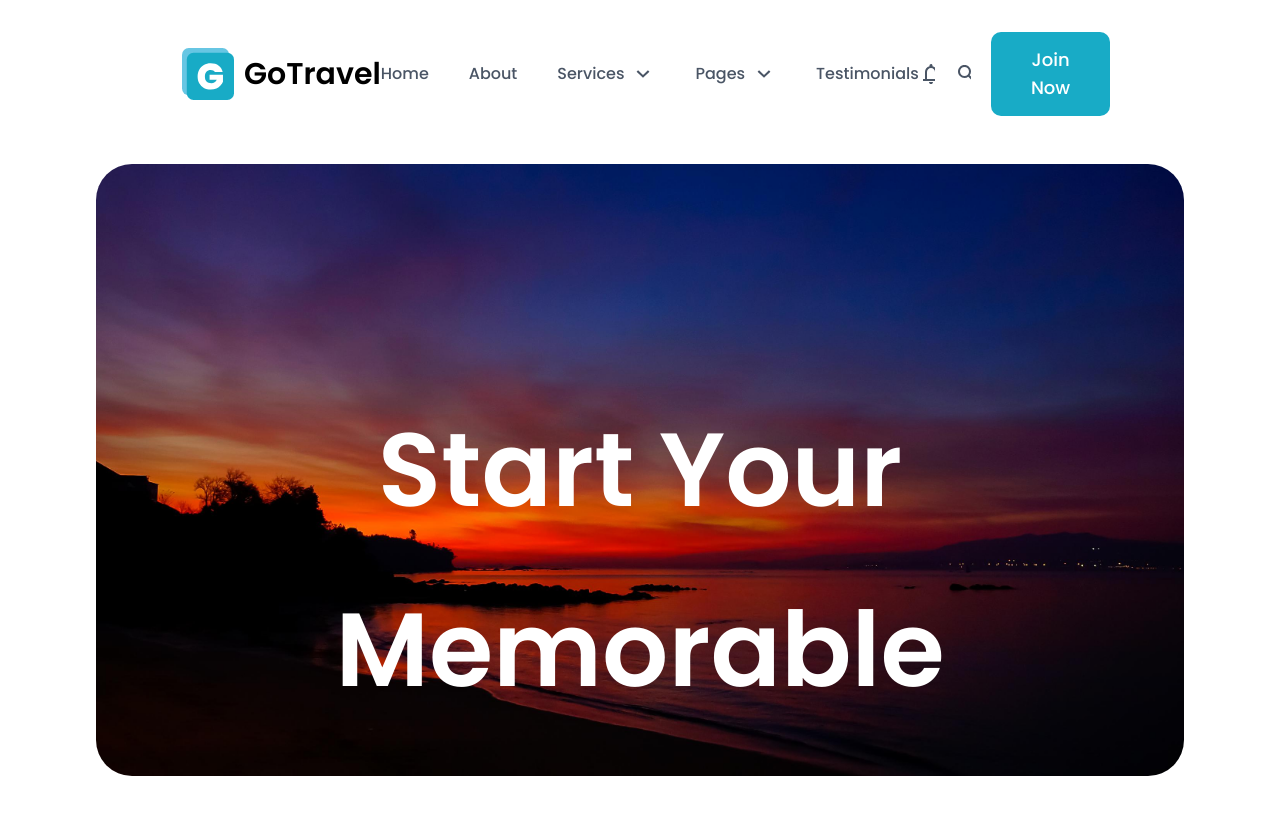
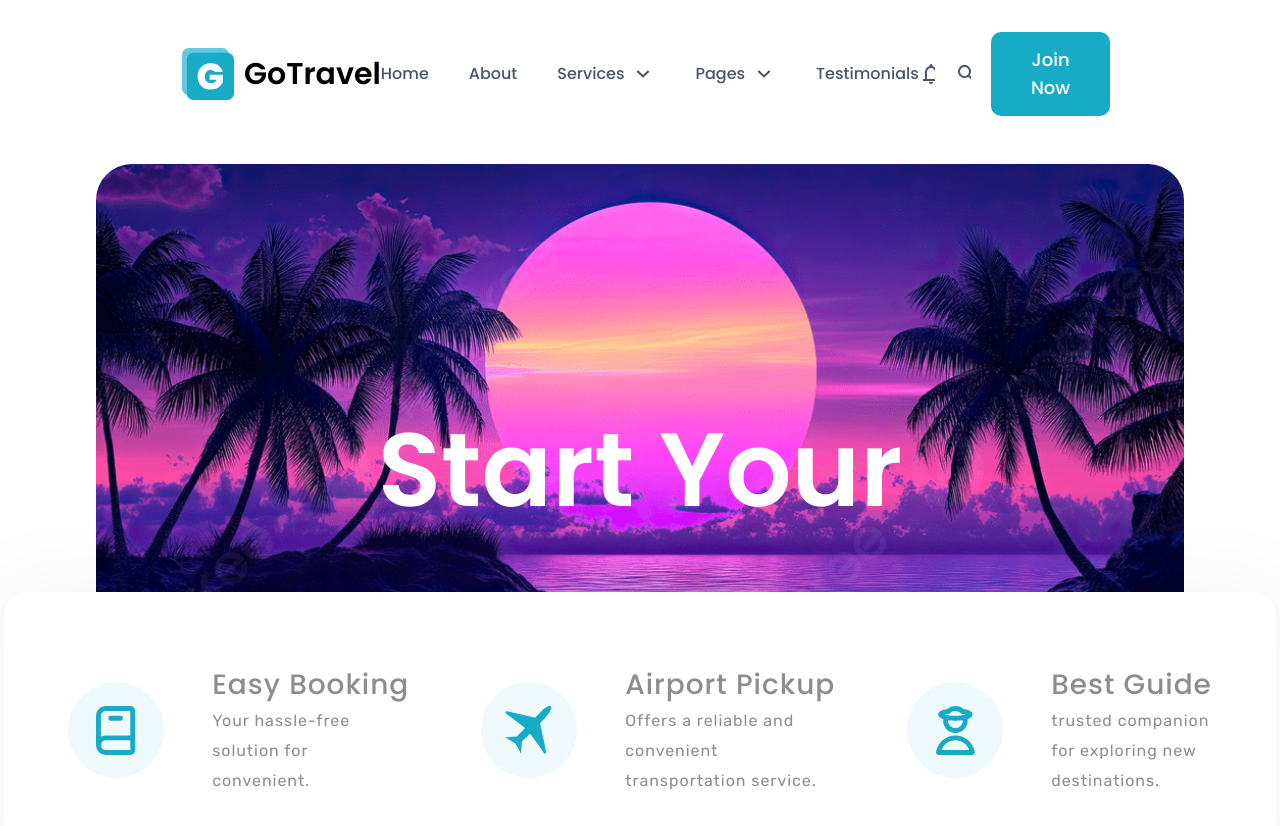
Before and after one commit to topgirl2410/Landing, a React (Vite) app: page / in a window 1280 px wide. Shown: the top 826 px of the page. Built offline with nearby package versions, Linux system fonts and the light colour scheme.

Commit message:
Hero Benefit Component

```diff
--- a/src/components/Hero/Hero.tsx
+++ b/src/components/Hero/Hero.tsx
@@ -4,8 +4,8 @@
 
 export default function Hero() {
     return (
-        <section className="relative m-auto max-w-[108rem]">
-            <div className="relative flex items-center justify-center rounded-[2.25rem] bg-[url('/public/playa.jpg')]
+        <section className="relative m-auto max-w-[108rem] pb-200">
+            <div className="relative flex items-center justify-center rounded-[2.25rem] bg-[url('/public/playa1.jpg')]
             bg-cover bg-bottom pb-[56.25%]">
 
                 <div className="absolute top-0 left-0 right-0 bottom-0 flex justify-center text-center">
@@ -15,11 +15,12 @@
                     </div>
                 </div>
 
-                { /* <ul>
+                <ul className="absolute -bottom-23 mx-21.5 flex gap-x-18 rounded-[1.5rem] bg-white px-16 py-18
+                 drop-shadow-[0px_2px_40px_rgba(0,0,0,.06)]">
                     {heroBenefits.map((benefit) => (
-                        <HeroBenefit benefit={benefit} key={benefit.id} />
+                        <HeroBenefit benefit={benefit} />
                     ))}
-                </ul>*/}
+                </ul>
             </div>
         </section>
     )
--- a/src/components/Hero/HeroBenefit.tsx
+++ b/src/components/Hero/HeroBenefit.tsx
@@ -1,11 +1,20 @@
 
 import { type HeroBenefit } from "../../utils/contentTypes";
+
 
 interface HeroBenefitProps {
     benefit: HeroBenefit;
 }
 
 export default function HeroBenefit({ benefit }: HeroBenefitProps) {
-    return <li>Benefit</li>
+    return <li key={benefit.id} className="flex items-center gap-x-12">
+        <div className="bg-primary-100 flex size-24 items-center justify-center rounded-full shrink-0">
+            <benefit.Icon className="fill-primary-700" />
+        </div>
+        <div>
+            <p className="text-grey-600 tracking-6 text-[1.75rem]/10.5 font-medium whitespace-nowrap">{benefit.heading}</p>
+            <p className="tracking-6 text-grey-600 font-rubik text-base/7.5">{benefit.description}</p>
+        </div>
+    </li>
 
 }
```
Also changed, not shown: public/playa1.jpg.
